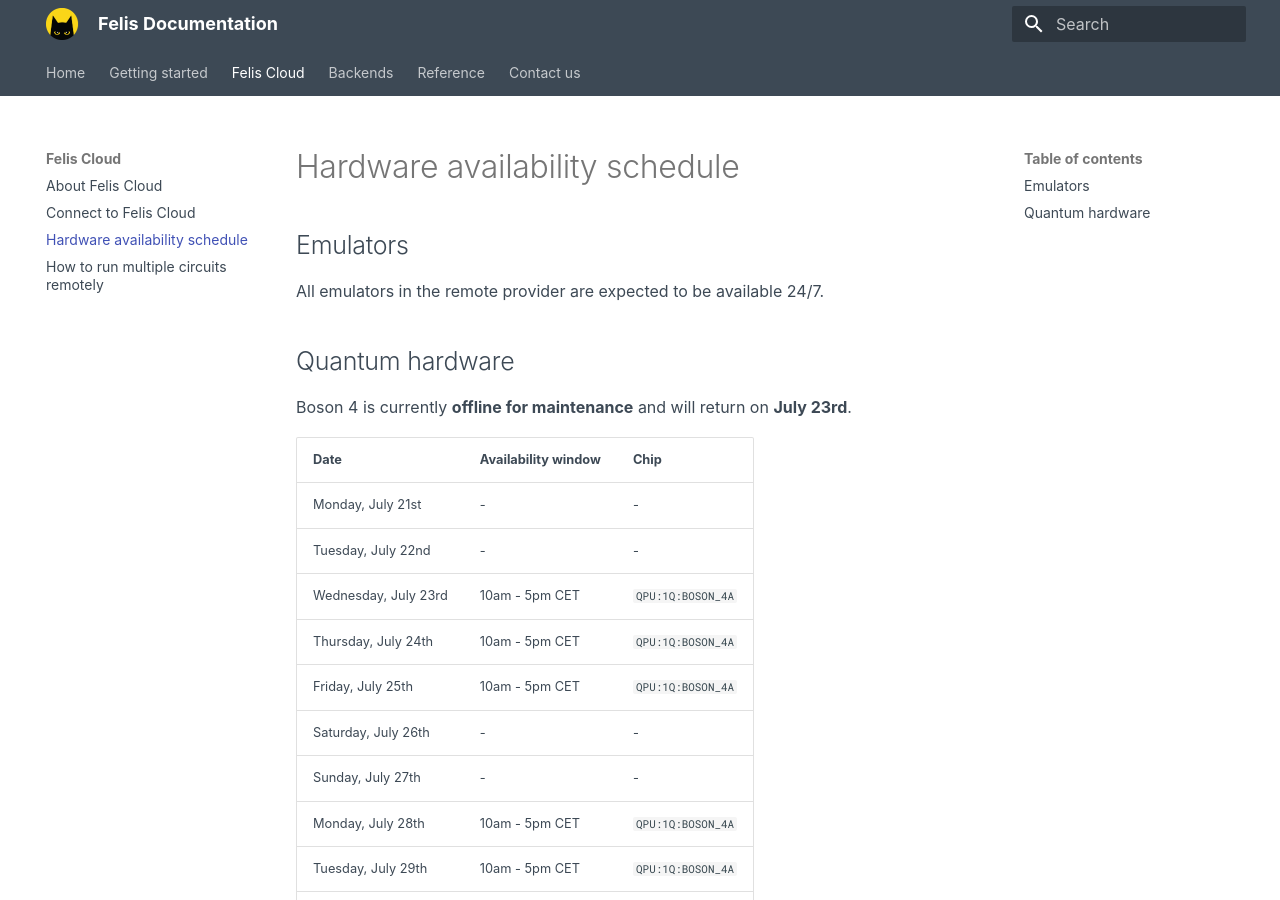
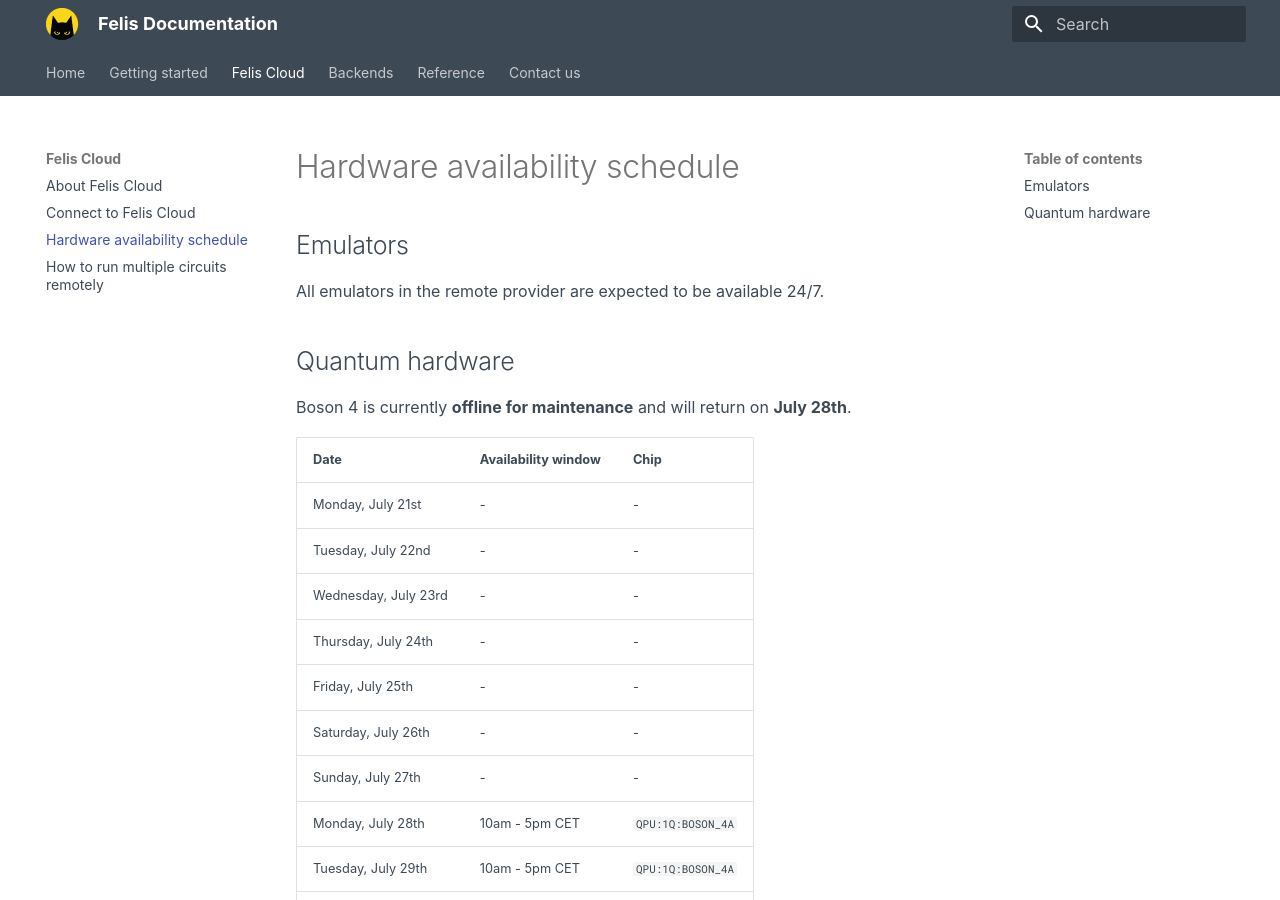
Before and after one commit to Alice-Bob-SW/felis, an MkDocs documentation site: the page built from docs/felis_cloud/hardware_availability_schedule.md, in a window 1280 px wide and 900 px high. Built offline with MkDocs 1.6.1 and Material for MkDocs 9.7.7, drawn with Linux system fonts in a browser that asks for light colours.

Commit message:
Updated schedule

```diff
--- a/docs/felis_cloud/hardware_availability_schedule.md
+++ b/docs/felis_cloud/hardware_availability_schedule.md
@@ -6,15 +6,15 @@
 
 ## Quantum hardware
 
-Boson 4 is currently **offline for maintenance** and will return on **July 23rd**.
+Boson 4 is currently **offline for maintenance** and will return on **July 28th**.
 
 | Date | Availability window | Chip |
 | --- | --- | --- |
 | Monday, July 21st | - | - |
 | Tuesday, July 22nd | - | - |
-| Wednesday, July 23rd | 10am - 5pm CET | `QPU:1Q:BOSON_4A` |
-| Thursday, July 24th | 10am - 5pm CET | `QPU:1Q:BOSON_4A` |
-| Friday, July 25th | 10am - 5pm CET | `QPU:1Q:BOSON_4A` |
+| Wednesday, July 23rd | - | - |
+| Thursday, July 24th | - | - |
+| Friday, July 25th | - | - |
 | Saturday, July 26th | - | - |
 | Sunday, July 27th | - | - |
 | Monday, July 28th | 10am - 5pm CET | `QPU:1Q:BOSON_4A` |
```
